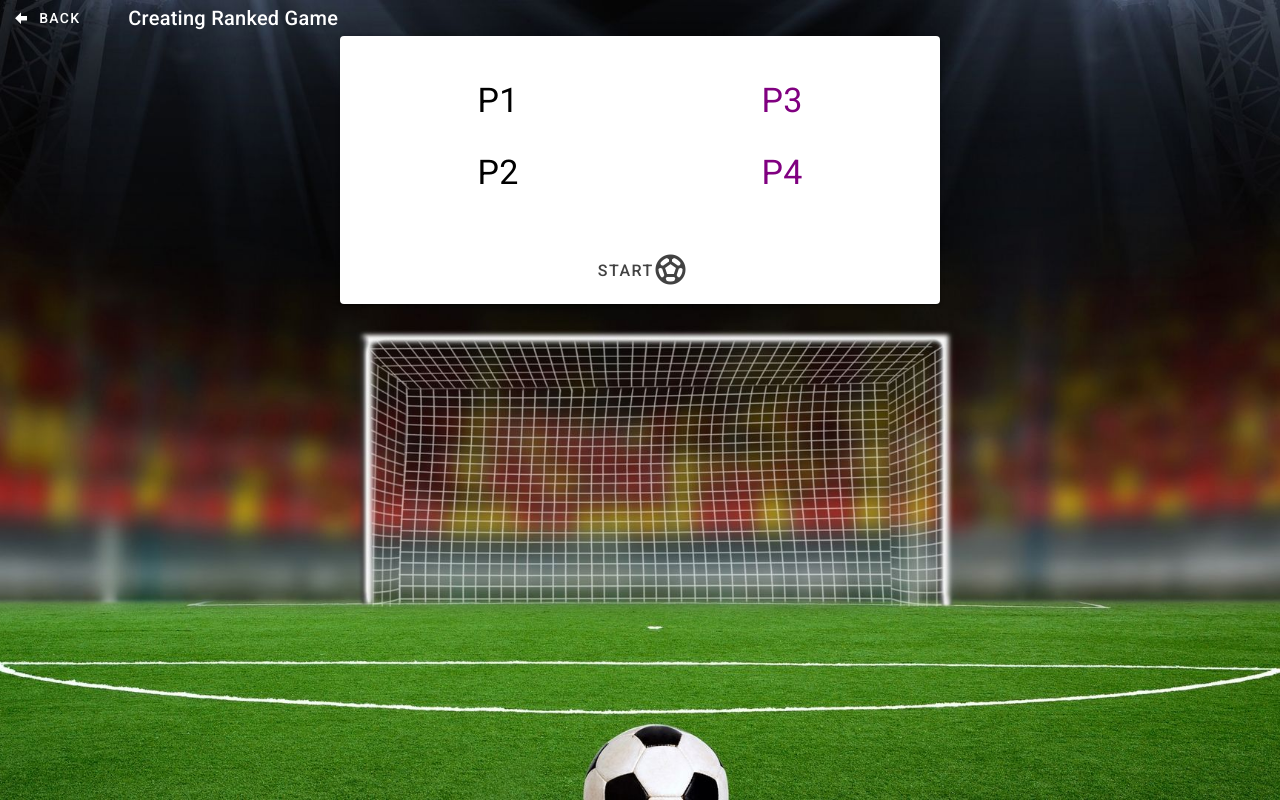
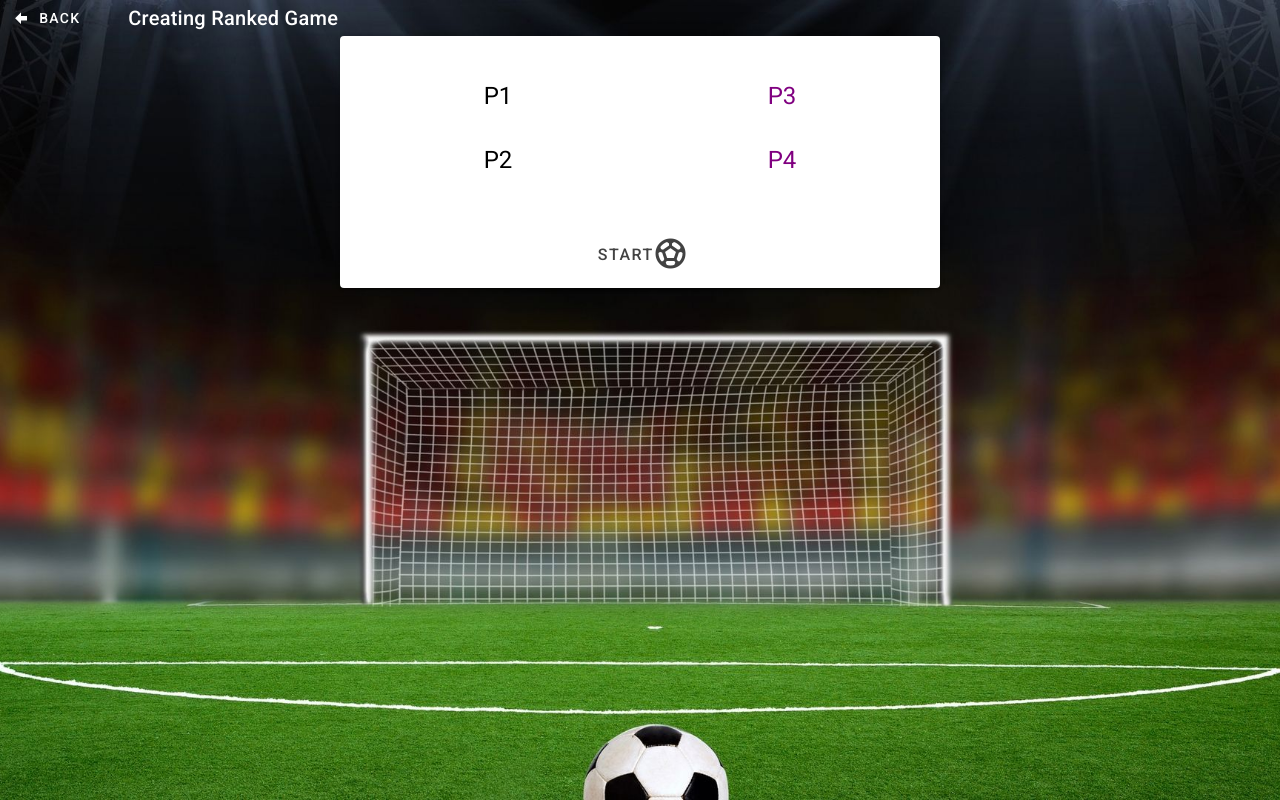
Before and after one commit to Falinor/baby-foot-host, a Nuxt app: page /Ranked in a window 1280 px wide. Built offline with nearby package versions, Linux system fonts and the light colour scheme.

Commit message:
style(components): set team names from h4 to h5

```diff
--- a/components/Teams.vue
+++ b/components/Teams.vue
@@ -3,7 +3,7 @@
     <v-card-text class="teams">
       <v-col v-for="(team, i) of filledTeams" :key="i" cols="6">
         <div v-for="(player, j) of team.players" :key="j" class="player">
-          <span class="text-h4" :style="{ color: team.color }">
+          <span class="text-h5" :style="{ color: team.color }">
             <template v-if="player">{{ player.nickname }}</template>
             <template v-else>Waiting for player...</template>
           </span>
```
